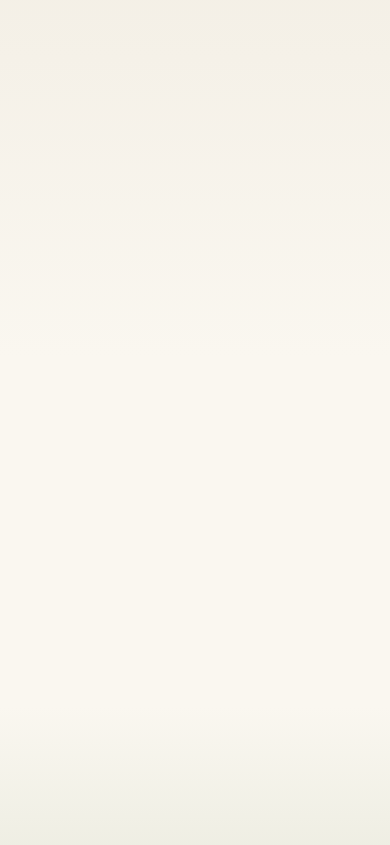
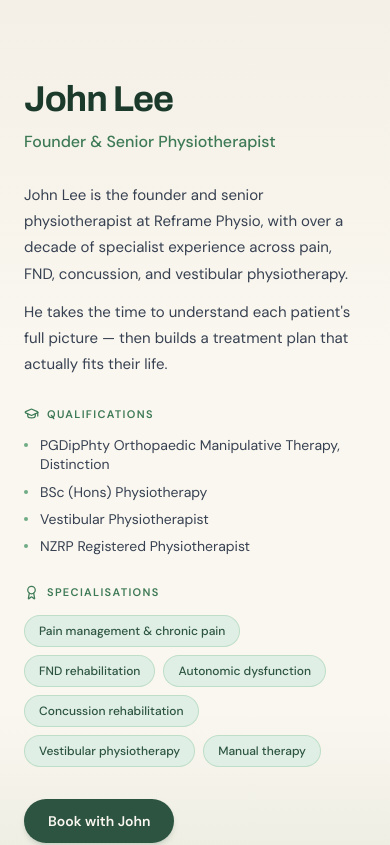
Before and after one commit to jeremyguy6290-max/reframe-physio-redesign, a Next.js app: page / in a window 390 px wide. Shown: the part 2960-3805 px from the top of the page. Built offline with nearby package versions, Linux system fonts and the light colour scheme.

Commit message:
Fix mobile about text visibility

```diff
--- a/app/components/About.tsx
+++ b/app/components/About.tsx
@@ -16,6 +16,20 @@ const bioVariants: Variants = {
 const bioItemVariants: Variants = {
   hidden: { opacity: 0, x: -20 },
   visible: { opacity: 1, x: 0, transition: { duration: 0.65, ease: EASE } },
+};
+
+/* Static variants for mobile / reduced motion: both states are the final
+   state, so content is fully visible no matter which label is active.
+   (Removing the variants entirely strands children at their mounted
+   "hidden" styles — the label has nothing left to resolve against.) */
+const stillParentVariants: Variants = {
+  hidden: {},
+  visible: { transition: { duration: 0 } },
+};
+
+const stillItemVariants: Variants = {
+  hidden: { opacity: 1, x: 0 },
+  visible: { opacity: 1, x: 0, transition: { duration: 0 } },
 };
 
 const qualifications = [
@@ -39,19 +53,22 @@ export default function About() {
   const isMobile = useIsMobile();
   // Mobile renders this section static: no reveals, no staggers.
   const still = reduceMotion || isMobile;
+  const colVariants = still ? stillParentVariants : bioVariants;
+  const itemVariants = still ? stillItemVariants : bioItemVariants;
   return (
     <section id="about" className="bg-cream pt-16 pb-20 lg:pt-20 lg:pb-24 overflow-hidden scroll-mt-32">
       <div className="relative z-10 max-w-7xl mx-auto px-6 lg:px-10">
         <div className="grid lg:grid-cols-2 gap-12 lg:gap-20 items-center">
           {/* Left: content — items slide in from the left, one after another */}
           <motion.div
-            variants={still ? undefined : bioVariants}
-            initial={still ? false : "hidden"}
+            variants={colVariants}
+            initial="hidden"
             whileInView="visible"
+            animate={still ? "visible" : undefined}
             viewport={{ once: true, amount: 0.25 }}
             className="flex flex-col gap-7"
           >
-            <motion.div variants={still ? undefined : bioItemVariants}>
+            <motion.div variants={itemVariants}>
               <h2 className="font-display font-bold text-4xl lg:text-[3.4rem] text-forest leading-[1.02] tracking-[-0.03em]">
                 John Lee
               </h2>
@@ -61,7 +78,7 @@ export default function About() {
             </motion.div>
 
             <motion.div
-              variants={still ? undefined : bioItemVariants}
+              variants={itemVariants}
               className="flex flex-col gap-3 text-[15px] text-charcoal leading-[1.75]"
             >
               <p>
@@ -77,7 +94,7 @@ export default function About() {
             </motion.div>
 
             {/* Qualifications */}
-            <motion.div variants={still ? undefined : bioItemVariants}>
+            <motion.div variants={itemVariants}>
               <div className="flex items-center gap-2 mb-3.5">
                 <GraduationCap size={15} className="text-fern" />
                 <span className="text-[11px] font-semibold tracking-[0.12em] uppercase text-fern">
@@ -95,7 +112,7 @@ export default function About() {
             </motion.div>
 
             {/* Areas of specialisation */}
-            <motion.div variants={still ? undefined : bioItemVariants}>
+            <motion.div variants={itemVariants}>
               <div className="flex items-center gap-2 mb-3.5">
                 <Award size={15} className="text-fern" />
                 <span className="text-[11px] font-semibold tracking-[0.12em] uppercase text-fern">
@@ -114,7 +131,7 @@ export default function About() {
               </div>
             </motion.div>
 
-            <motion.div variants={still ? undefined : bioItemVariants} className="pt-1">
+            <motion.div variants={itemVariants} className="pt-1">
               <a
                 href={CLINIKO_URL}
                 target="_blank"
```
